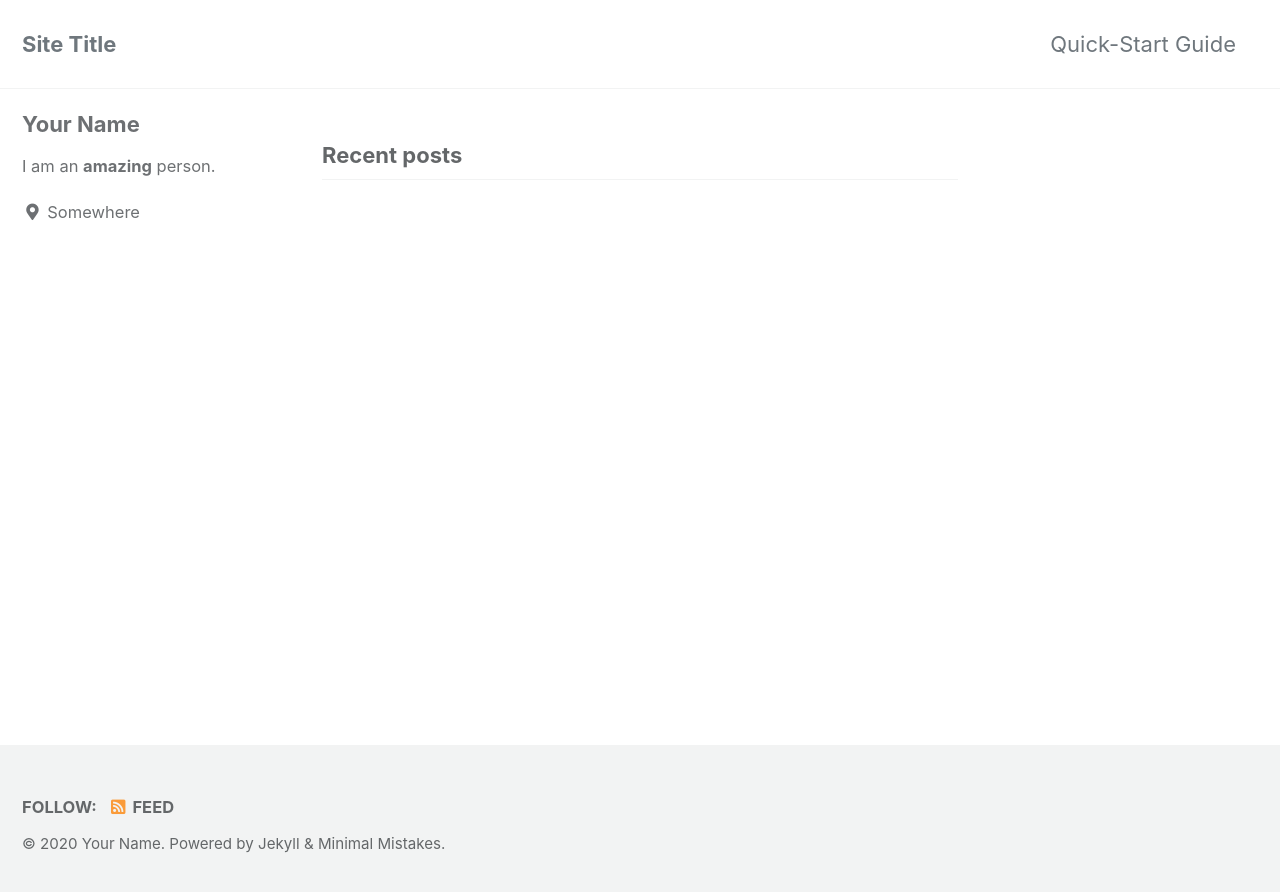
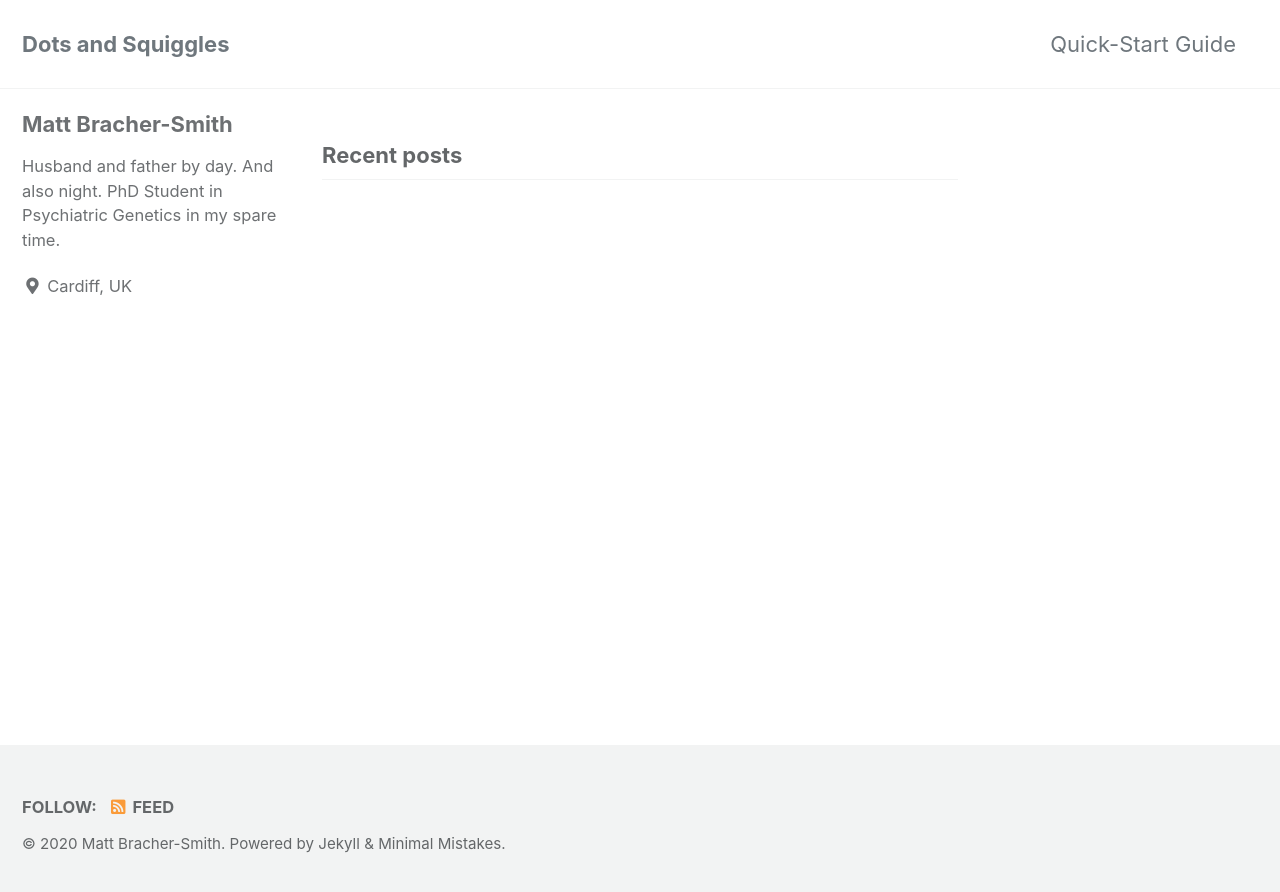
Before and after one commit to seafloor/seafloor.github.io, a Jekyll site: the page built from index.html, in a window 1280 px wide. Shown: the top 892 px of the page. Built offline with Jekyll 4.4.1, drawn with Linux system fonts in a browser that asks for light colours; cached includes are drawn as plain includes; the list of posts is cut into pages by our own code.

Commit message:
updated config with basic info

```diff
--- a/_config.yml
+++ b/_config.yml
@@ -16,12 +16,12 @@ minimal_mistakes_skin    : "default" # "air", "aqua", "contrast", "dark", "dirt"
 
 # Site Settings
 locale                   : "en-US"
-title                    : "Site Title"
+title                    : "Dots and Squiggles"
 title_separator          : "-"
 subtitle                 : # site tagline that appears below site title in masthead
-name                     : "Your Name"
+name                     : "Matt Bracher-Smith"
 description              : "An amazing website."
-url                      : # the base hostname & protocol for your site e.g. "https://mmistakes.github.io"
+url                      : "https://seafloor.github.io/" # the base hostname & protocol for your site e.g. "https://mmistakes.github.io"
 baseurl                  : # the subpath of your site, e.g. "/blog"
 repository               : # GitHub username/repo-name e.g. "mmistakes/minimal-mistakes"
 teaser                   : # path of fallback teaser image, e.g. "/assets/images/500x300.png"
@@ -93,10 +93,10 @@ analytics:
 
 # Site Author
 author:
-  name             : "Your Name"
+  name             : "Matt Bracher-Smith"
   avatar           : # path of avatar image, e.g. "/assets/images/bio-photo.jpg"
-  bio              : "I am an **amazing** person."
-  location         : "Somewhere"
+  bio              : "Husband and father by day. And also night. PhD Student in Psychiatric Genetics in my spare time."
+  location         : "Cardiff, UK"
   email            :
   links:
     - label: "Email"
```
